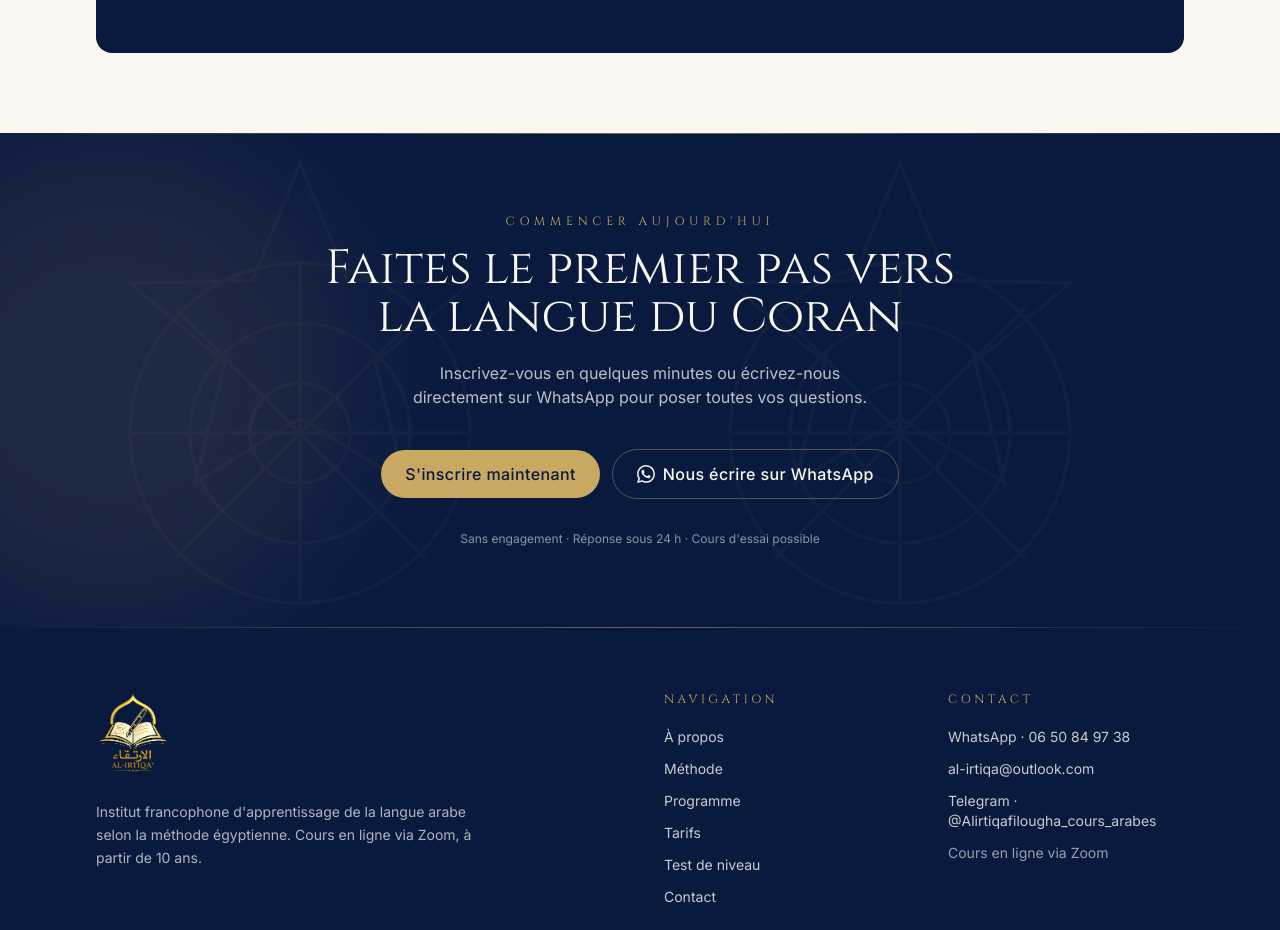
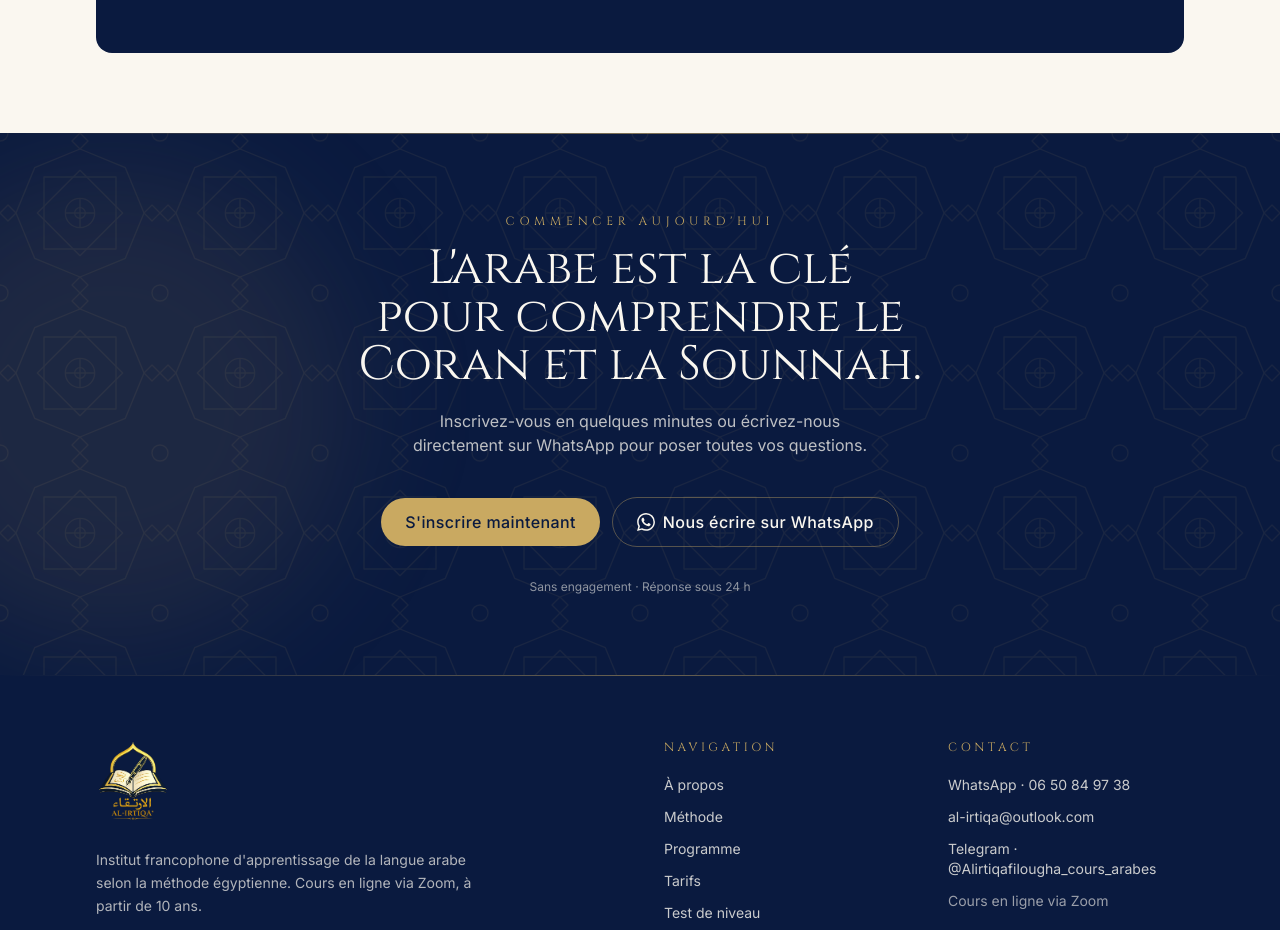
Before and after one commit to FaroukHUB/alirtiqa, a Next.js app: page / in a window 1280 px wide. Shown: the part 7946-8876 px from the top of the page. Built offline with nearby package versions, Linux system fonts and the light colour scheme.

Commit message:
CtaFinale: swap headline, replace arabesque background with zellige pattern, drop trial-class mention
Co-Authored-By: Claude Opus 4.7 (1M context) <noreply@anthropic.com>

```diff
--- a/src/components/sections/CtaFinale.tsx
+++ b/src/components/sections/CtaFinale.tsx
@@ -11,7 +11,7 @@ export function CtaFinale() {
     <section className="relative isolate overflow-hidden bg-nuit text-creme">
       <div
         aria-hidden
-        className="pointer-events-none absolute inset-0 bg-arabesque bg-[length:600px] opacity-[0.05]"
+        className="pointer-events-none absolute inset-0 bg-zellige bg-[length:160px] opacity-[0.08]"
       />
       <div
         aria-hidden
@@ -34,7 +34,7 @@ export function CtaFinale() {
             Commencer aujourd&apos;hui
           </p>
           <h2 className="mt-4 text-balance font-display text-3xl leading-tight sm:text-4xl md:text-5xl">
-            Faites le premier pas vers la langue du Coran
+            L&apos;arabe est la clé pour comprendre le Coran et la Sounnah.
           </h2>
           <p className="mt-5 max-w-xl text-balance text-creme/75">
             Inscrivez-vous en quelques minutes ou écrivez-nous directement sur
@@ -59,7 +59,7 @@ export function CtaFinale() {
           </div>
 
           <p className="mt-8 text-xs text-creme/55">
-            Sans engagement · Réponse sous 24 h · Cours d&apos;essai possible
+            Sans engagement · Réponse sous 24 h
           </p>
         </motion.div>
       </div>
--- a/tailwind.config.ts
+++ b/tailwind.config.ts
@@ -47,6 +47,7 @@ const config: Config = {
       },
       backgroundImage: {
         "arabesque": "url('/patterns/arabesque.svg')",
+        "zellige": "url('/patterns/zellige.svg')",
       },
       transitionDuration: {
         DEFAULT: "300ms",
```
Also changed, not shown: public/patterns/zellige.svg (added).
